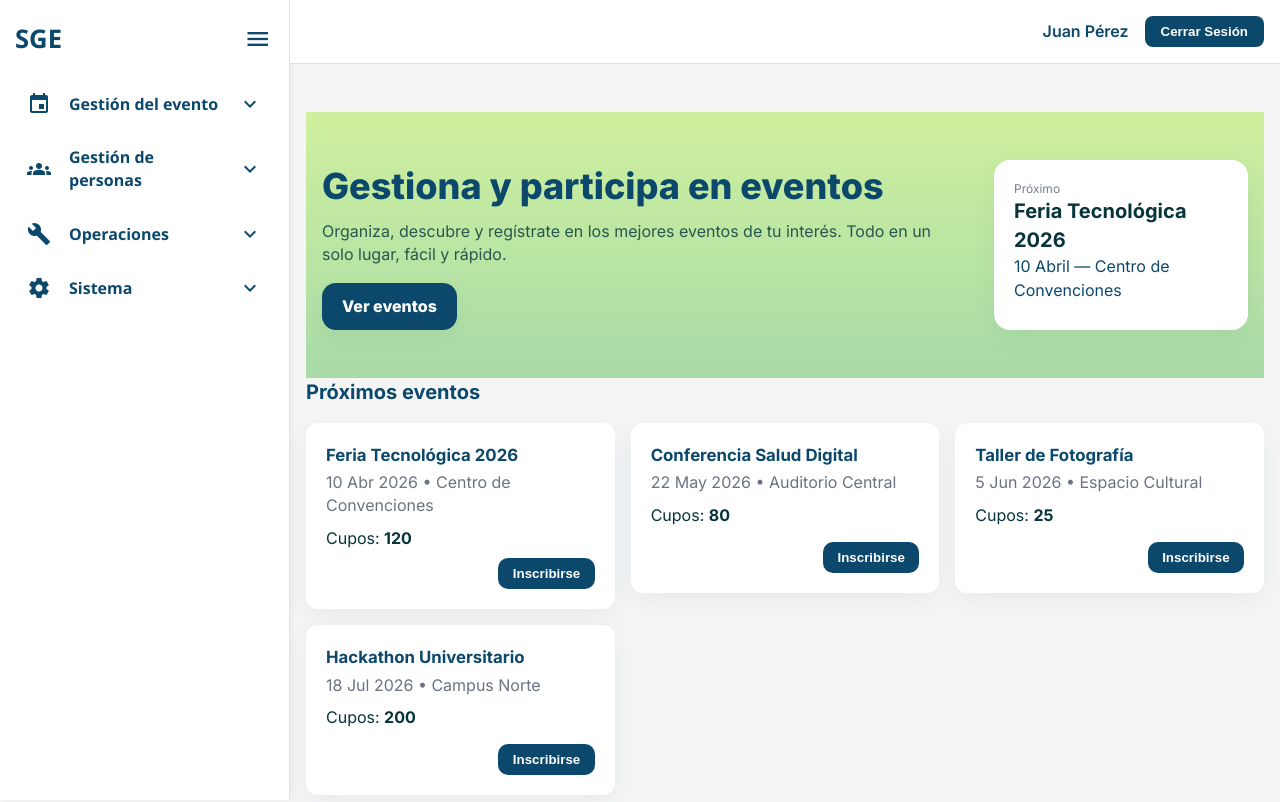
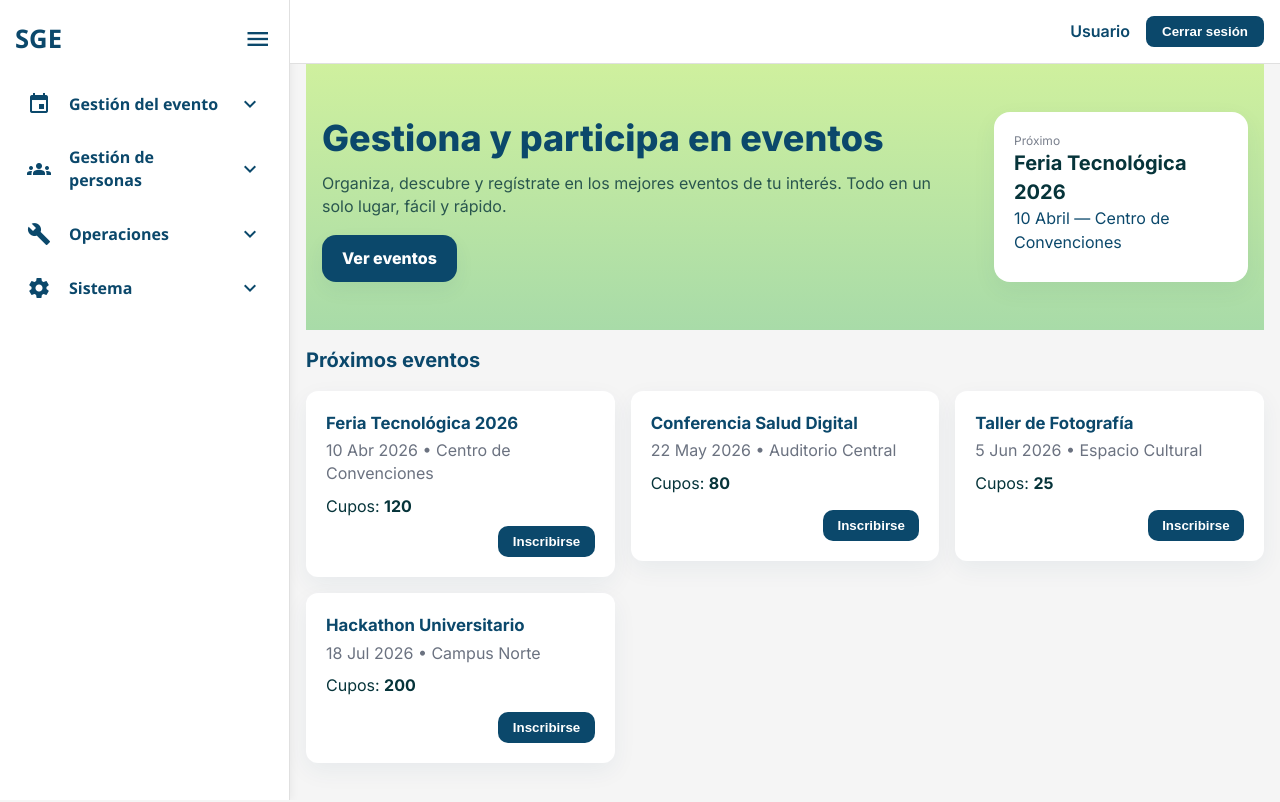
Before and after one commit to antonio9916/Gestion-de-eventos, an Angular app in the folder front-gestion-eventos/: page /home in a window 1280 px wide. Shown: the top 802 px of the page. Built offline with nearby package versions, Linux system fonts and the light colour scheme.

Commit message:
guardado de usuario logueado

```diff
--- a/front-gestion-eventos/src/app/app.routes.ts
+++ b/front-gestion-eventos/src/app/app.routes.ts
@@ -10,12 +10,12 @@ import { EventFormTestComponent } from './components/event-form/event-form-test.
 export const routes: Routes = [
   { path: '', pathMatch: 'full', redirectTo: 'login' },
   { path: 'login', component: LoginComponent },
-  { path: 'test/event-form', component: EventFormTestComponent },
   {
     path: '',
     component: AppShellComponent,
     children: [
       { path: 'home', component: HomeComponent },
+      { path: 'test/event-form', component: EventFormTestComponent },
       { path: 'eventos', component: EventosComponent },
       { path: 'eventos/:id', component: EventoDetalleComponent },
       { path: 'eventos/crear/nuevo', component: EventFormComponent },
--- /dev/null
+++ b/front-gestion-eventos/src/app/auth/auth-session.service.ts
@@ -0,0 +1,83 @@
+import { Injectable } from '@angular/core';
+
+/** Rol canónico en minúsculas para comprobaciones en el resto de la app. */
+export type UserRole = 'admin' | 'participante' | 'organizador' | 'conferencista';
+
+export interface AuthenticatedUser {
+  username: string;
+  role: UserRole;
+  /** Opcional: útil para saludos o cabeceras sin volver a pedir datos. */
+  name?: string;
+}
+
+const STORAGE_KEY = 'gestion_eventos_current_user';
+
+const CANONICAL_ROLES: readonly UserRole[] = ['admin', 'participante', 'organizador', 'conferencista'];
+
+/** Mapea textos del formulario / demo a roles canónicos; acepta también valores ya canónicos. */
+export function normalizeRole(displayOrCanonical: string): UserRole {
+  const trimmed = displayOrCanonical.trim();
+  if ((CANONICAL_ROLES as readonly string[]).includes(trimmed)) {
+    return trimmed as UserRole;
+  }
+  const map: Record<string, UserRole> = {
+    Administrador: 'admin',
+    Participante: 'participante',
+    Organizador: 'organizador',
+    Conferencista: 'conferencista',
+  };
+  return map[trimmed] ?? 'participante';
+}
+
+@Injectable({ providedIn: 'root' })
+export class AuthSessionService {
+  saveAuthenticatedUser(account: { username: string; role: string; name?: string }): void {
+    const payload: AuthenticatedUser = {
+      username: account.username,
+      role: normalizeRole(account.role),
+      ...(account.name ? { name: account.name } : {}),
+    };
+    localStorage.setItem(STORAGE_KEY, JSON.stringify(payload));
+  }
+
+  getCurrentUser(): AuthenticatedUser | null {
+    const raw = localStorage.getItem(STORAGE_KEY);
+    if (!raw) {
+      return null;
+    }
+    try {
+      const parsed = JSON.parse(raw) as unknown;
+      if (!parsed || typeof parsed !== 'object') {
+        return null;
+      }
+      const obj = parsed as Record<string, unknown>;
+      if (typeof obj['username'] !== 'string' || typeof obj['role'] !== 'string') {
+        return null;
+      }
+      return {
+        username: obj['username'],
+        role: normalizeRole(obj['role']),
+        ...(typeof obj['name'] === 'string' ? { name: obj['name'] } : {}),
+      };
+    } catch {
+      return null;
+    }
+  }
+
+  getRole(): UserRole | null {
+    return this.getCurrentUser()?.role ?? null;
+  }
+
+  clearSession(): void {
+    localStorage.removeItem(STORAGE_KEY);
+  }
+
+  /** Comprueba si el usuario actual tiene alguno de los roles indicados (base para vistas/acciones). */
+  userHasAnyRole(allowed: readonly UserRole[]): boolean {
+    const current = this.getRole();
+    if (!current) {
+      return false;
+    }
+    return allowed.includes(current);
+  }
+}
--- a/front-gestion-eventos/src/app/components/header/header.component.html
+++ b/front-gestion-eventos/src/app/components/header/header.component.html
@@ -5,8 +5,8 @@
     </div>
 
     <div class="user-info">
-      <span class="username">Juan Pérez</span>
-      <button class="logout-button">Cerrar Sesión</button>
+      <span class="username">{{ displayName }}</span>
+      <button type="button" class="logout-button" (click)="logout()">Cerrar sesión</button>
     </div>
   </div>
 </header>
--- a/front-gestion-eventos/src/app/components/header/header.component.ts
+++ b/front-gestion-eventos/src/app/components/header/header.component.ts
@@ -1,6 +1,7 @@
-import { Component } from '@angular/core';
+import { Component, inject } from '@angular/core';
 import { CommonModule } from '@angular/common';
-
+import { Router } from '@angular/router';
+import { AuthSessionService } from '../../auth/auth-session.service';
 
 @Component({
   selector: 'app-header',
@@ -9,4 +10,17 @@ import { CommonModule } from '@angular/common';
   templateUrl: './header.component.html',
   styleUrls: ['./header.component.scss'],
 })
-export class HeaderComponent {}
+export class HeaderComponent {
+  private readonly authSession = inject(AuthSessionService);
+  private readonly router = inject(Router);
+
+  get displayName(): string {
+    const user = this.authSession.getCurrentUser();
+    return user?.name ?? user?.username ?? 'Usuario';
+  }
+
+  logout(): void {
+    this.authSession.clearSession();
+    void this.router.navigate(['/login']);
+  }
+}
--- a/front-gestion-eventos/src/app/home/home.component.html
+++ b/front-gestion-eventos/src/app/home/home.component.html
@@ -1,5 +1,3 @@
-<app-header></app-header>
-
 <main class="container main-content">
   <app-hero></app-hero>
 
@@ -8,7 +6,7 @@
     <app-event-list [events]="events"></app-event-list>
   </section>
 
-  <app-features></app-features>
+
 </main>
 
 <app-footer></app-footer>
--- a/front-gestion-eventos/src/app/home/home.component.scss
+++ b/front-gestion-eventos/src/app/home/home.component.scss
@@ -1,15 +1,19 @@
 :host {
   display: block;
+}
+
+app-footer {
+  display: none;
 }
 
 .main-content {
   max-width: var(--container-width);
   margin: 0 auto;
-  padding: var(--section-padding) 1rem;
+  //padding: var(--section-padding) 1rem;
 }
 
 .events h3 {
-  margin: 0 0 1rem;
+  margin: 1rem 0 1rem;
   color: var(--color-primary);
 }
 
--- a/front-gestion-eventos/src/app/home/home.component.ts
+++ b/front-gestion-eventos/src/app/home/home.component.ts
@@ -1,6 +1,5 @@
 import { Component } from '@angular/core';
 import { CommonModule } from '@angular/common';
-import { HeaderComponent } from '../components/header/header.component';
 import { HeroComponent } from '../components/hero/hero.component';
 import { FeaturesComponent } from '../components/features/features.component';
 import { FooterComponent } from '../components/footer/footer.component';
@@ -8,7 +7,7 @@ import { EventListComponent, EventItem } from '../components/event-list/event-li
 @Component({
   selector: 'app-home',
   standalone: true,
-  imports: [CommonModule, HeaderComponent, HeroComponent, EventListComponent, FeaturesComponent, FooterComponent],
+  imports: [CommonModule, HeroComponent, EventListComponent, FeaturesComponent, FooterComponent],
   templateUrl: './home.component.html',
   styleUrls: ['./home.component.scss'],
 })
--- a/front-gestion-eventos/src/app/layout/app-shell.component.html
+++ b/front-gestion-eventos/src/app/layout/app-shell.component.html
@@ -1,6 +1,9 @@
 <div class="app-shell">
   <app-sidebar class="app-shell__sidebar" />
-  <main class="app-shell__main">
-    <router-outlet />
-  </main>
+  <div class="app-shell__column">
+    <app-header class="app-shell__header" />
+    <main class="app-shell__main">
+      <router-outlet />
+    </main>
+  </div>
 </div>
--- a/front-gestion-eventos/src/app/layout/app-shell.component.scss
+++ b/front-gestion-eventos/src/app/layout/app-shell.component.scss
@@ -8,10 +8,22 @@
   flex: 0 0 auto;
 }
 
+.app-shell__column {
+  flex: 1;
+  min-width: 0;
+  display: flex;
+  flex-direction: column;
+  min-height: 100vh;
+}
+
+.app-shell__header {
+  flex: 0 0 auto;
+}
+
 .app-shell__main {
   flex: 1;
   min-width: 0;
-  min-height: 100vh;
+  min-height: 0;
   overflow-y: auto;
 }
 
@@ -20,8 +32,12 @@
     flex-direction: column;
   }
 
-  .app-shell__main {
+  .app-shell__column {
     min-height: 0;
     flex: 1 1 auto;
   }
+
+  .app-shell__main {
+    min-height: 0;
+  }
 }
--- a/front-gestion-eventos/src/app/layout/app-shell.component.ts
+++ b/front-gestion-eventos/src/app/layout/app-shell.component.ts
@@ -1,11 +1,12 @@
 import { Component } from '@angular/core';
 import { RouterOutlet } from '@angular/router';
 import { SidebarComponent } from '../components/sidebar/sidebar.component';
+import { HeaderComponent } from '../components/header/header.component';
 
 @Component({
   selector: 'app-shell',
   standalone: true,
-  imports: [RouterOutlet, SidebarComponent],
+  imports: [RouterOutlet, SidebarComponent, HeaderComponent],
   templateUrl: './app-shell.component.html',
   styleUrls: ['./app-shell.component.scss'],
 })
--- a/front-gestion-eventos/src/app/login/login.component.ts
+++ b/front-gestion-eventos/src/app/login/login.component.ts
@@ -2,6 +2,7 @@ import { Component, inject } from '@angular/core';
 import { CommonModule } from '@angular/common';
 import { FormBuilder, ReactiveFormsModule, Validators } from '@angular/forms';
 import { Router } from '@angular/router';
+import { AuthSessionService } from '../auth/auth-session.service';
 
 export interface UserAccount {
   name: string;
@@ -52,6 +53,7 @@ export class LoginComponent {
 
   private readonly fb = inject(FormBuilder);
   private readonly router = inject(Router);
+  private readonly authSession = inject(AuthSessionService);
 
   loginForm = this.fb.group({
     username: ['', Validators.required],
@@ -91,6 +93,12 @@ export class LoginComponent {
       return;
     }
 
+    this.authSession.saveAuthenticatedUser({
+      username: user.username,
+      role: user.role,
+      name: user.name,
+    });
+
     this.router.navigate(['/home']);
   }
 
```
